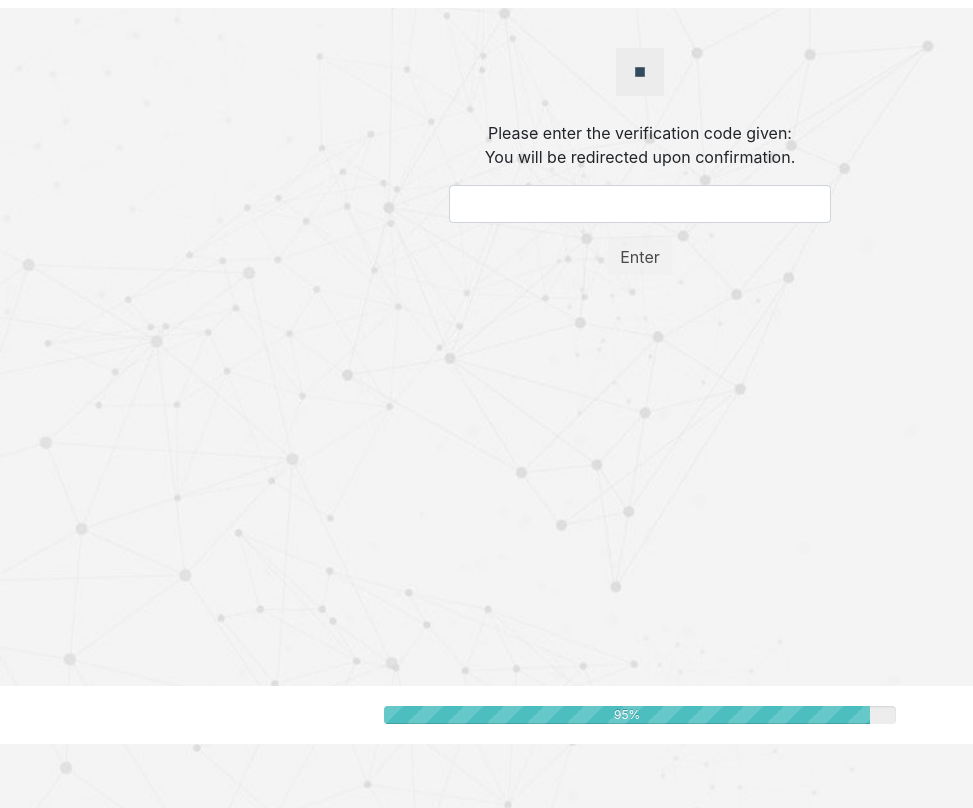
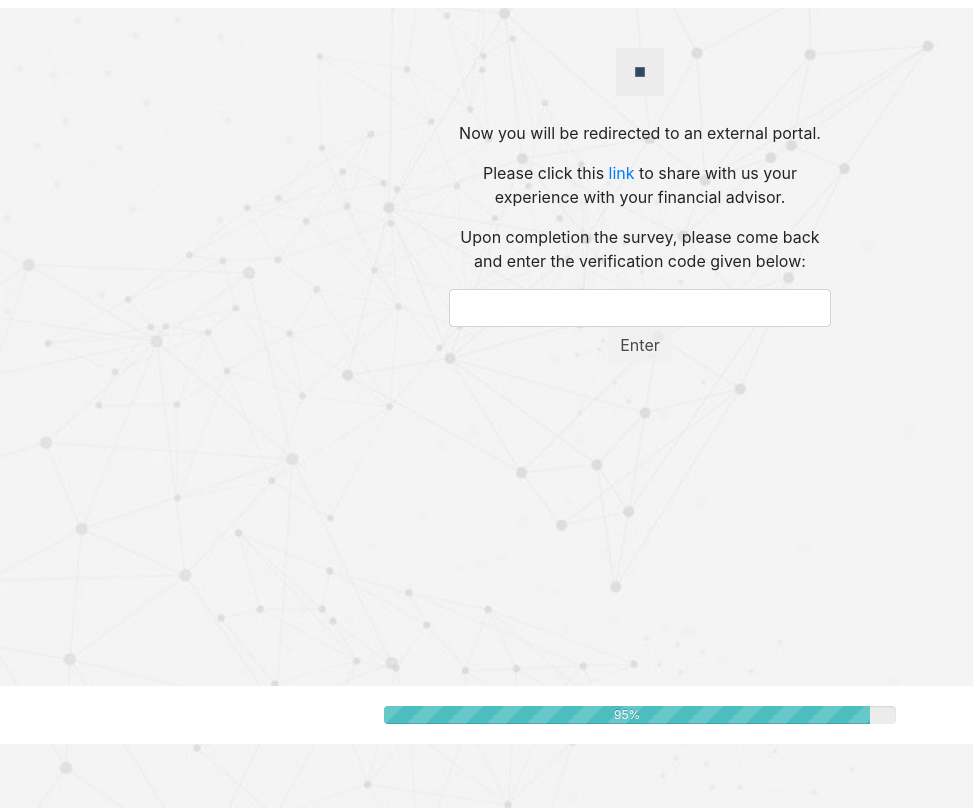
Before and after one commit to ZWLori/robo-advisor, a plain HTML site: page app/www/stage4.html in a window 1280 px wide. Shown: the part 56-864 px from the top of the page, without its empty margins (0-973 px from the left). Drawn offline with nearby package versions, Linux system fonts and the light colour scheme.

Commit message:
revise the pop-up message of stage 4

```diff
--- a/app/www/stage4.html
+++ b/app/www/stage4.html
@@ -38,8 +38,12 @@
                             <div id="largeBox"></div>
                             <div id="smallBox"></div>
                         </div>
-                        Please enter the verification code given:<p>
-                        You will be redirected upon confirmation.<p>
+                        <p>Now you will be redirected to an external portal.</p>
+
+                        <p>Please click this  <a href="https://www...">link</a> to share with us your experience with your financial advisor.</p>
+
+                        <p>Upon completion the survey, please come back and enter the verification code given below:</p>
+
                     <input type="text" class="form-control" >
                         <p><button type="button" class="btn btn-default">Enter</button></div><br>
 
```
